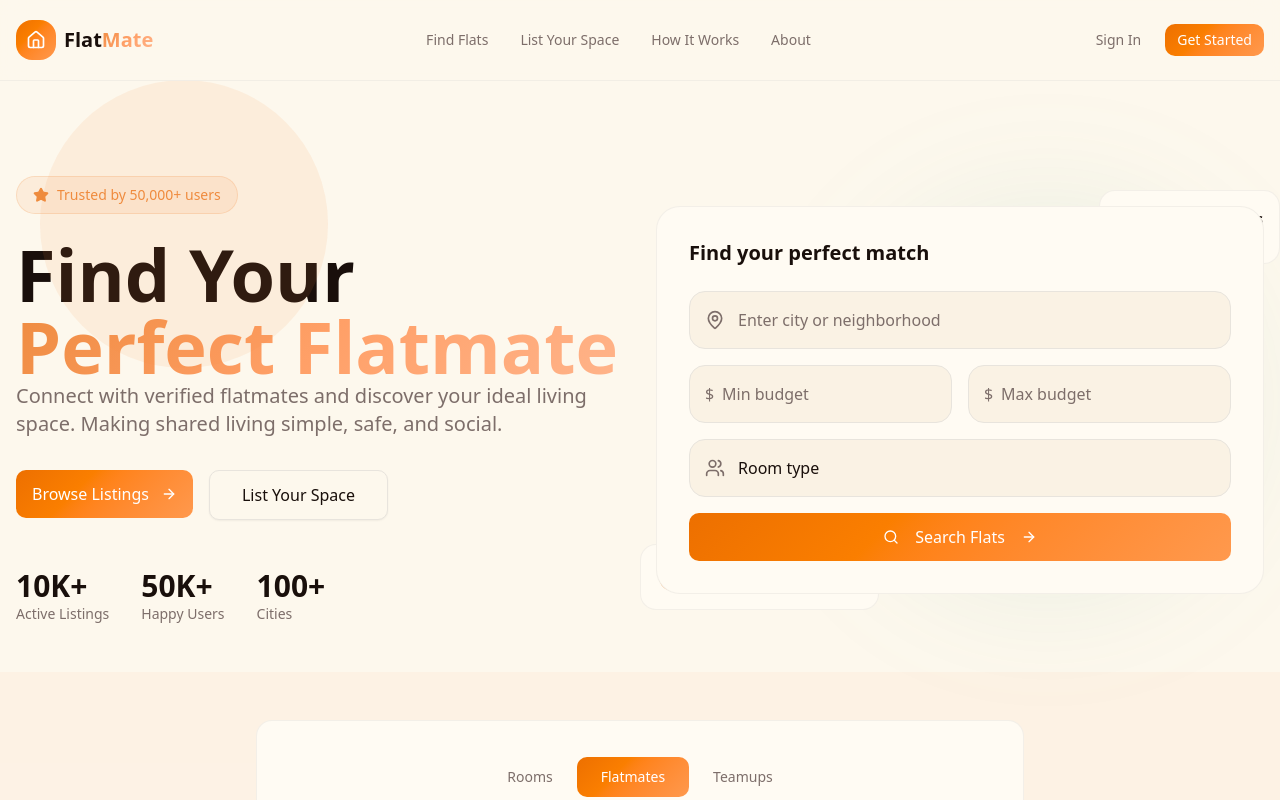
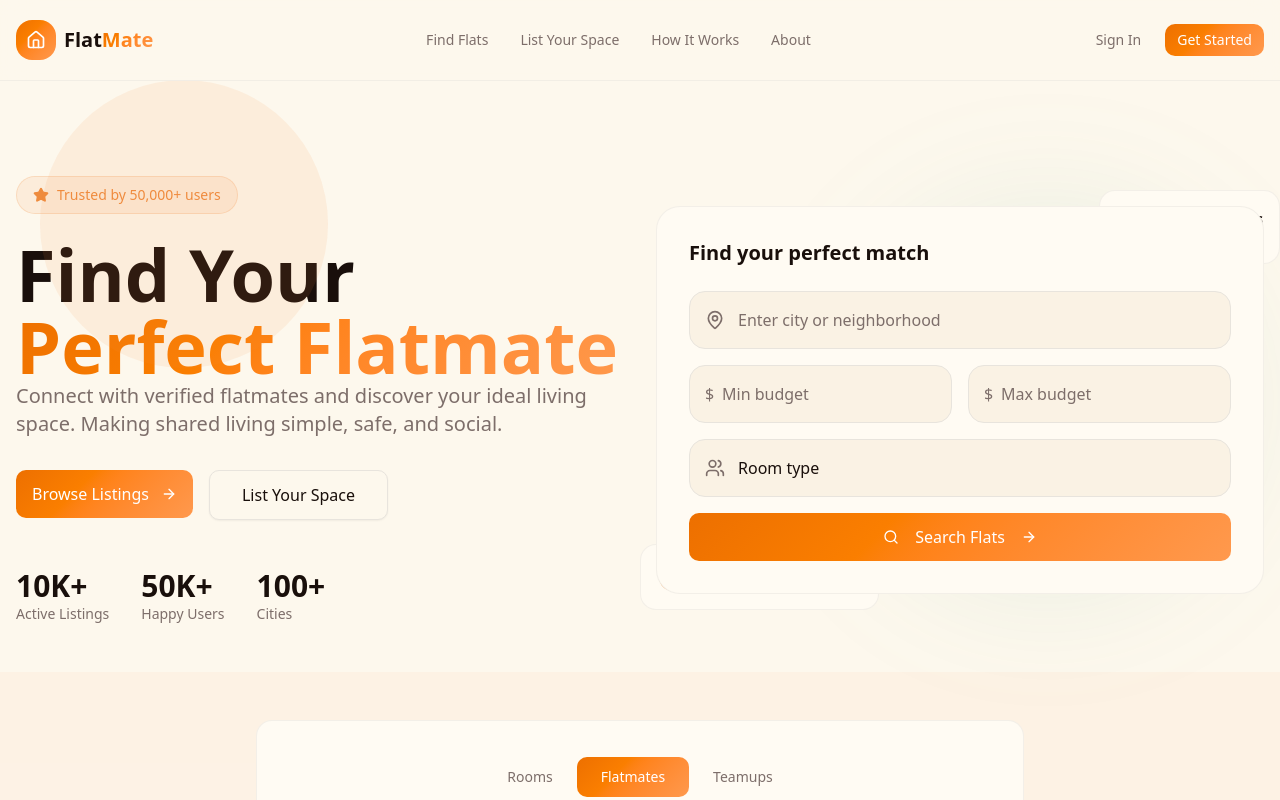
Before and after one commit to asifikbal09/flat-sharing-client-site, a Next.js app: page / in a window 1280 px wide. Shown: the top 800 px of the page. Built offline with nearby package versions, Linux system fonts and the light colour scheme.

Commit message:
Update gradient colors in bg-gradient-primary utility

```diff
--- a/src/app/globals.css
+++ b/src/app/globals.css
@@ -152,8 +152,8 @@
   @apply bg-clip-text text-transparent;
   background-image: linear-gradient(
     135deg,
-    oklch(0.73 0.15 55),
-    oklch(0.85 0.12 45)
+    oklch(0.68 0.19 55),
+    oklch(0.80 0.17 50)
   );
 }
 @utility bg-gradient-primary {
```
